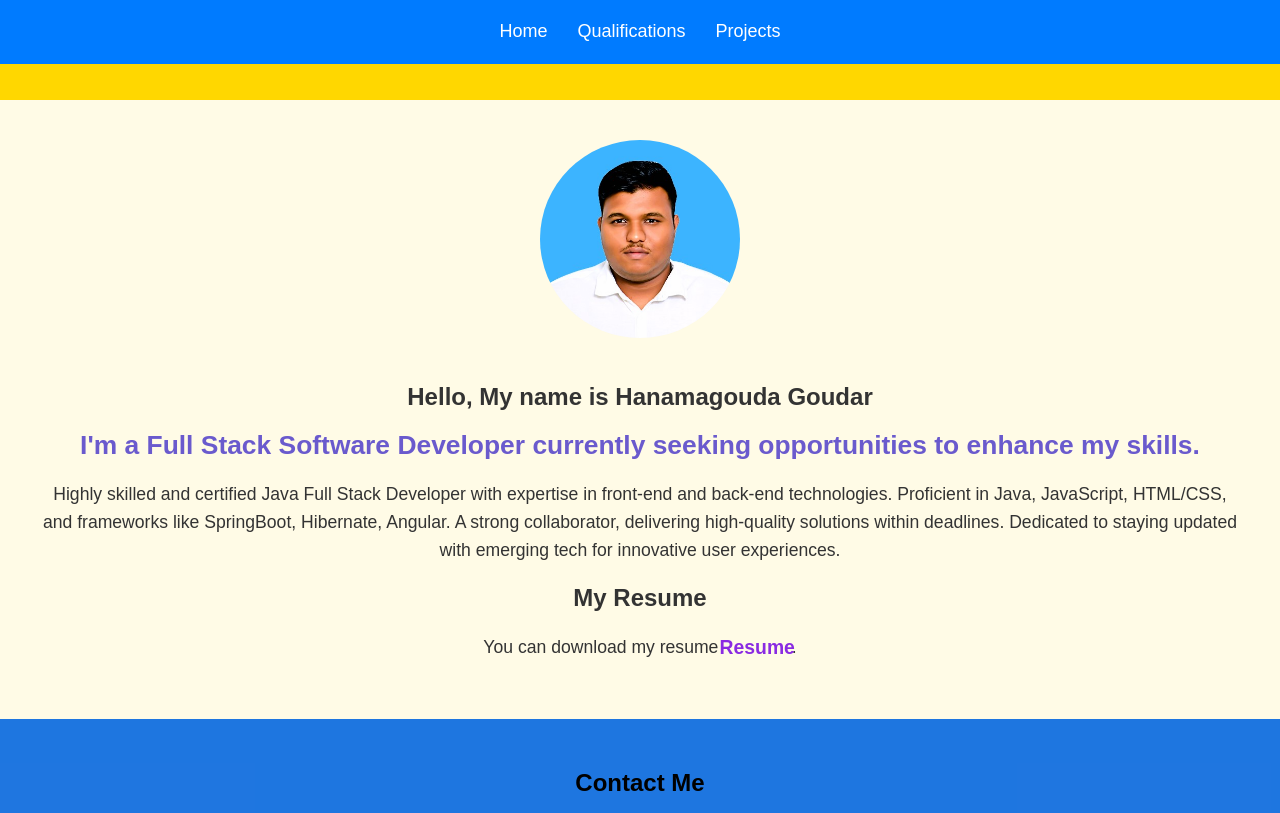
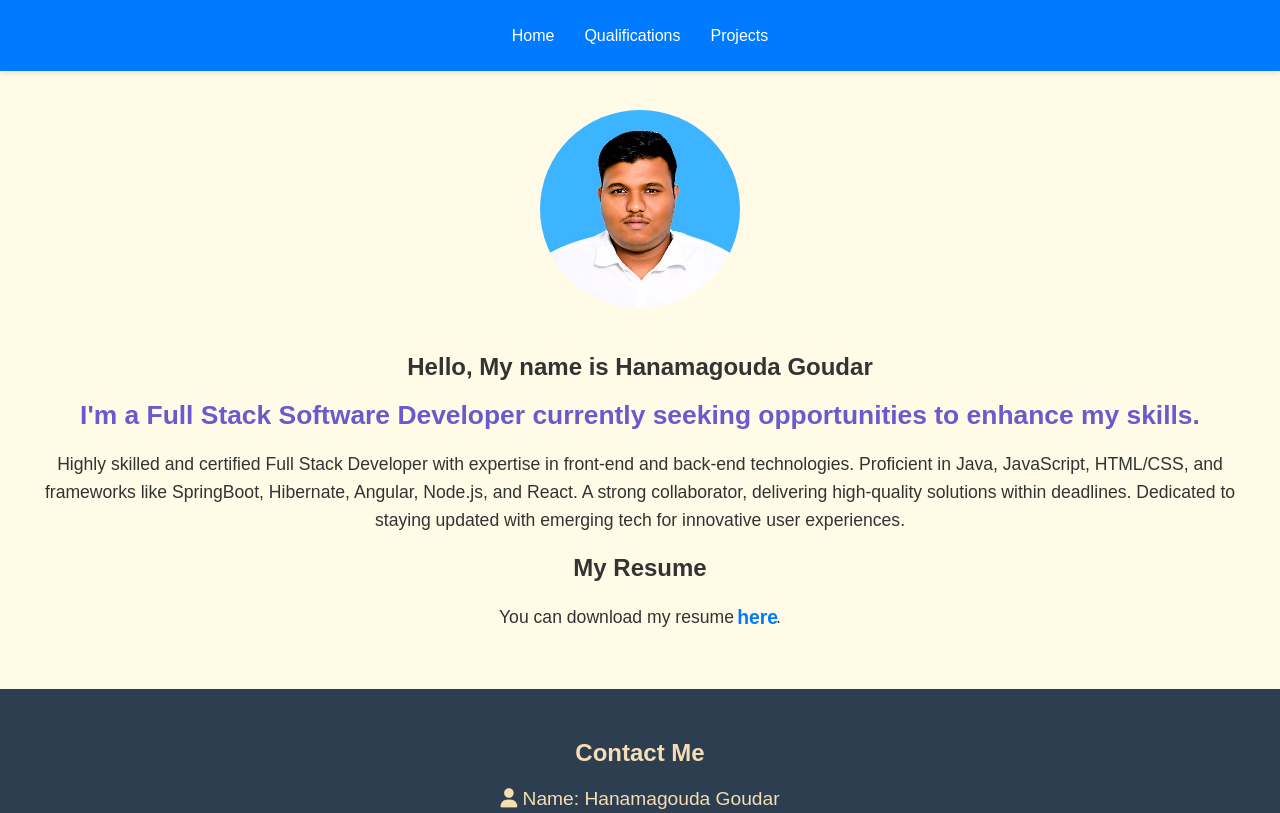
Before and after one commit to Hanamagouda/CareerProfile, a plain HTML site: page index.html in a window 1280 px wide. Shown: the top 813 px of the page. Drawn offline with Linux system fonts and the light colour scheme.

```diff
--- a/index.html
+++ b/index.html
@@ -6,22 +6,6 @@
     <title>Full Stack Software Engineering Portfolio</title>
     <link rel="stylesheet" type="text/css" href="styles.css">
     <link rel="stylesheet" href="https://cdnjs.cloudflare.com/ajax/libs/font-awesome/6.4.0/css/all.min.css">
-
-    <script>
-        // Function to add the 'animated' class after a delay
-        function revealElements() {
-            setTimeout(function () {
-                document.getElementById("name").classList.add("animated");
-                document.getElementById("title").classList.add("animated");
-            }, 2000); // Delay in milliseconds (2 seconds in this example)
-        }
-
-        // Call the function to trigger the animation
-        window.onload = revealElements;
-
-
-    </script>
-
 </head>
 <body>
     <header>
@@ -30,24 +14,25 @@
                 <li><a href="index.html">Home</a></li>
                 <li><a href="qualifications.html">Qualifications</a></li>
                 <li><a href="projects.html">Projects</a></li>
-
             </ul>
         </nav>
     </header>
 
+    <main>
         <section id="home">
             <img src="Photo copy.jpg" alt="Your Profile Picture" width="200">
             <h1 id="name" class="hidden">Hello, My name is Hanamagouda Goudar</h1>
             <h2 id="title" class="hidden" style="color: slateblue;">I'm a Full Stack Software Developer currently seeking opportunities to enhance my skills.</h2>
-        <p>Highly skilled and certified Java Full Stack Developer with expertise in front-end and back-end technologies. Proficient in Java, JavaScript, HTML/CSS, and frameworks like SpringBoot, Hibernate, Angular. A strong collaborator, delivering high-quality solutions within deadlines. Dedicated to staying updated with emerging tech for innovative user experiences.</p>
+            <p>Highly skilled and certified Full Stack Developer with expertise in front-end and back-end technologies. Proficient in Java, JavaScript, HTML/CSS, and frameworks like SpringBoot, Hibernate, Angular, Node.js, and React. A strong collaborator, delivering high-quality solutions within deadlines. Dedicated to staying updated with emerging tech for innovative user experiences.</p>
 
             <section id="resume">
                 <h2>My Resume</h2>
-            <p>You can download my resume <span id="resume-link"><a style="color: blueviolet;font-weight: bolder;" href="hanamagouda.goudar.pdf" target="_blank">Resume</a></span>.</p>
+                <p>You can download my resume <span id="resume-link"><a href="hanamagouda.goudar.pdf" target="_blank">here</a></span>.</p>
             </section>
         </section>
+    </main>
 
-    <footer style="color: black;">
+    <footer>
         <section id="contact">
             <h2>Contact Me</h2>
             <p class="contact-info">
@@ -67,5 +52,17 @@
             </p>
         </section>
     </footer>
+    <script>
+        // Function to add the 'animated' class after a delay
+        function revealElements() {
+            setTimeout(function () {
+                document.getElementById("name").classList.add("animated");
+                document.getElementById("title").classList.add("animated");
+            }, 2000); // Delay in milliseconds (2 seconds in this example)
+        }
+
+        // Call the function to trigger the animation
+        window.onload = revealElements;
+    </script>
 </body>
 </html>
--- a/styles.css
+++ b/styles.css
@@ -1,5 +1,5 @@
 body {
-    font-family: Arial, sans-serif;
+    font-family: 'Arial', sans-serif;
     background-color: gold;
     background-size: cover;
     background-attachment: fixed;
@@ -9,53 +9,55 @@ body {
     margin: 0;
     padding: 0;
 }
+
 header {
-    background-color: #007BFF; /* Background color for the header */
-    color: #fff; /* Text color for the header */
-    padding: 5px 0; /* Padding at the top and bottom of the header */
-    text-align: center; /* Center-align the header content */
-    position: fixed; /* Fix the header at the top of the viewport */
-    width: 100%; /* Make the header full-width */
-    top: 0; /* Place the header at the top of the viewport */
-    z-index: 100; /* Ensure the header appears above other content */
+    background-color: #007BFF;
+    color: #fff;
+    padding: 10px 0;
+    text-align: center;
+    position: fixed;
+    width: 100%;
+    top: 0;
+    z-index: 100;
+    box-shadow: 0px 2px 5px rgba(0, 0, 0, 0.1);
 }
 
 header a {
-    color: #fff; /* Text color for header links */
-    text-decoration: none; /* Remove underlines from header links */
-    margin: 0 15px; /* Add spacing between header links */
-    font-size: 18px; /* Font size for header links */
-    transition: color 0.3s ease; /* Smooth color transition on hover */
+    color: #fff;
+    text-decoration: none;
+    margin: 0 15px;
+    font-size: 16px;
+    transition: color 0.3s ease;
 }
 
 header a:hover {
-    color: #f8f9fa; /* Text color for header links on hover */
+    color: #f8f9fa;
+    text-decoration: underline;
 }
 
 header ul {
-    list-style: none; /* Remove bullet points from the list */
-    padding: 0; /* Remove default padding from the list */
-    display: flex; /* Use flex layout for horizontal navigation */
-    justify-content: center; /* Center-align navigation items horizontally */
+    list-style: none;
+    padding: 0;
+    display: flex;
+    justify-content: center;
 }
 
 header li {
-    margin: 0; /* Reset margin for list items */
+    margin: 0;
 }
 
-/* Responsive Navigation */
 @media screen and (max-width: 768px) {
     header {
-        padding: 10px 0; /* Reduce padding for smaller screens */
+        padding: 10px 0;
     }
 
     header ul {
-        flex-direction: column; /* Stack navigation items vertically for smaller screens */
-        align-items: center; /* Center-align navigation items vertically */
+        flex-direction: column;
+        align-items: center;
     }
 
     header a {
-        margin: 10px 0; /* Add spacing between navigation items for smaller screens */
+        margin: 10px 0;
     }
 }
 
@@ -69,11 +71,14 @@ header h2 {
     margin-top: 0;
 }
 
+main {
+    padding-top: 70px; /* Adjusted padding to accommodate the fixed header */
+}
+
 section#home {
     background-color: rgba(255, 255, 255, 0.9);
     padding: 40px;
     text-align: center;
-    margin-top: 100px; /* Add top margin to push content below the header */
 }
 
 section#home img {
@@ -98,7 +103,7 @@ section#resume a:hover {
 }
 
 footer {
-    background-color: #1c75e3fc;
+    background-color: #2c3e50; /* Change this color to your preferred background color */
     color: wheat;
     padding: 30px 0;
     text-align: center;
@@ -107,6 +112,7 @@ footer {
 footer .contact-info {
     font-size: 1.2rem;
     margin-bottom: 15px;
+
 }
 
 .hidden {
@@ -115,13 +121,11 @@ footer .contact-info {
     transition: opacity 1s ease, transform 1s ease;
 }
 
-/* Animated class to reveal elements */
 .animated {
     opacity: 1;
     transform: translateY(0);
 }
 
-/* Keyframes for the pop animation */
 @keyframes pop {
     0% { transform: scale(1); }
     50% { transform: scale(1.1); }
@@ -133,7 +137,6 @@ footer .contact-info {
     color: slateblue;
 }
 
-/* Apply the animation to the resume link */
 #resume-link {
     display: inline-block;
     animation: pop 2s infinite alternate;
```
Lines whose indentation alone changed are shown as unchanged.
